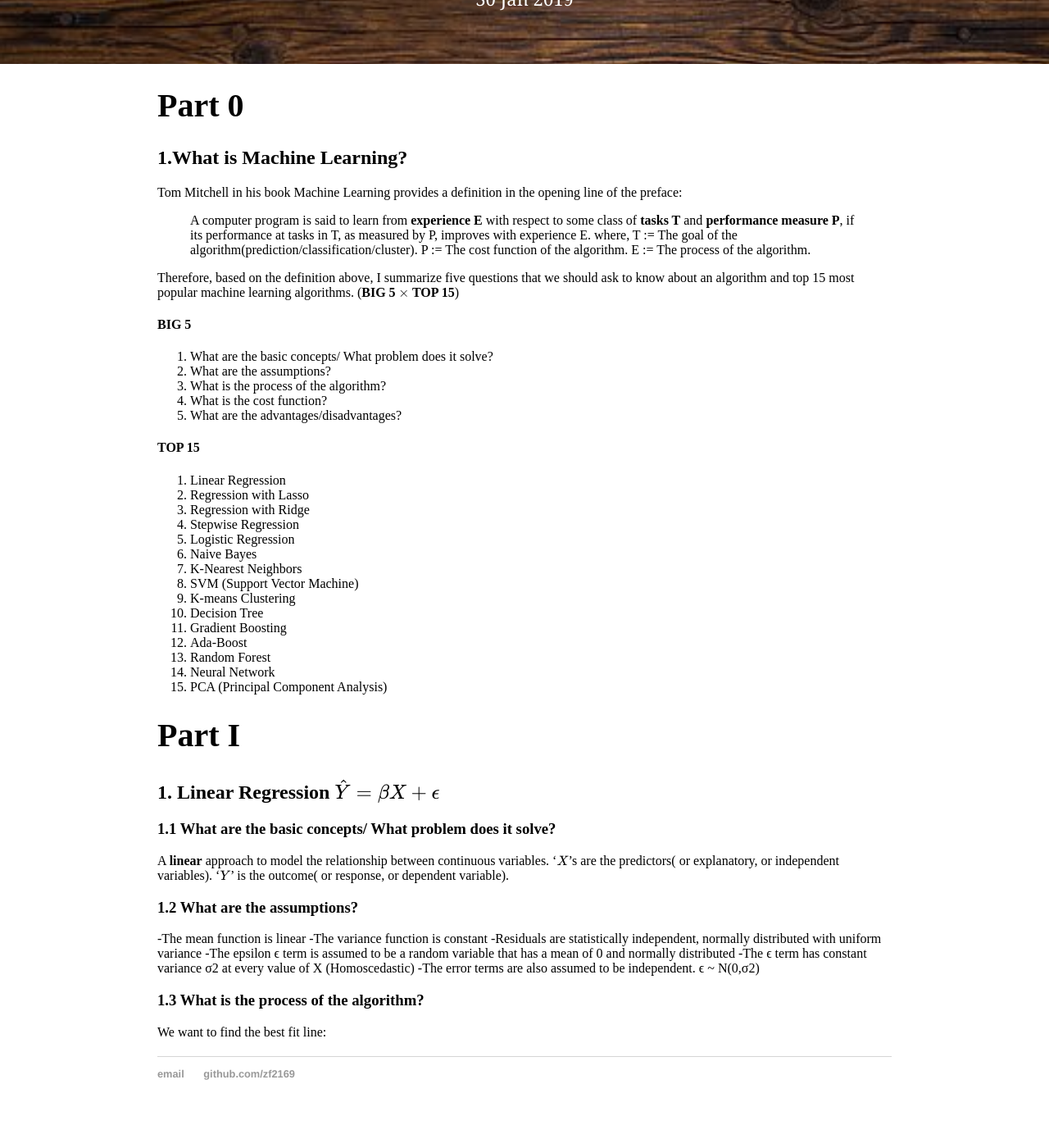
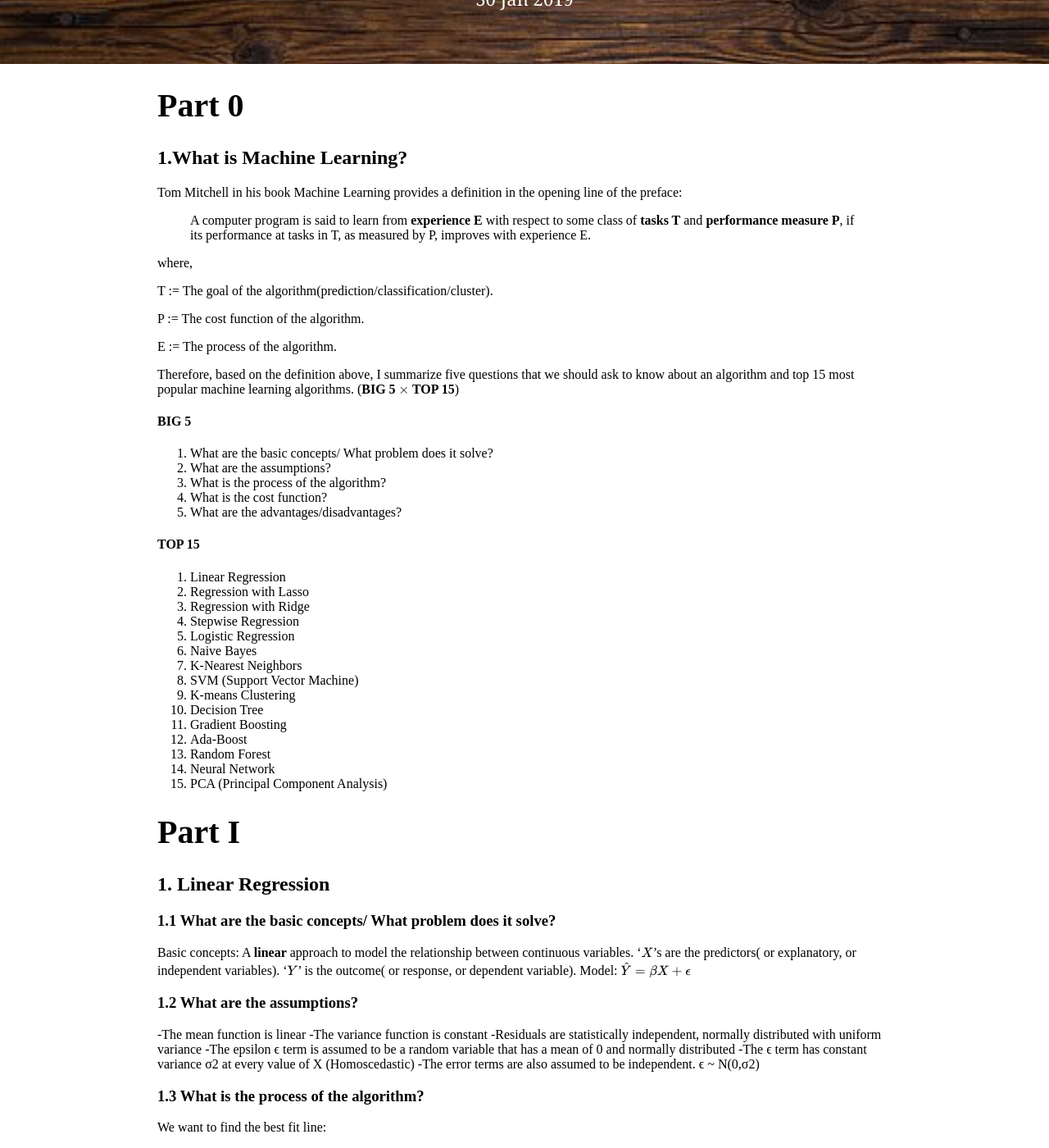
Before and after one commit to zf2169/zf2169.github.io, a Jekyll site: the page built from _posts/2019-01-30-Machine-Learning-Algorithms-Summary-I.md, in a window 1280 px wide and 1400 px high, scrolled down 380 px. Shown: the whole window at 82% size. Built offline with Jekyll 4.4.1, drawn with Linux system fonts in a browser that asks for light colours; formulas are drawn with MathJax 3; before the commit the page ends 1717 px from its top, so only the background shows below that.

Commit message:
Update 2019-01-30-Machine-Learning-Algorithms-Summary-I.md

```diff
--- a/_posts/2019-01-30-Machine-Learning-Algorithms-Summary-I.md
+++ b/_posts/2019-01-30-Machine-Learning-Algorithms-Summary-I.md
@@ -8,10 +8,15 @@ date: 2019-01-30
 ## 1.What is Machine Learning?
 Tom Mitchell in his book Machine Learning provides a definition in the opening line of the preface:
 > A computer program is said to learn from **experience E** with respect to some class of **tasks T** and **performance measure P**, if its performance at tasks in T, as measured by P, improves with experience E.
+
 where,
+
 T := The goal of the algorithm(prediction/classification/cluster).
+
 P := The cost function of the algorithm.
+
 E := The process of the algorithm.
+
 
 Therefore, based on the definition above, I summarize five questions that we should ask to know about an algorithm and top 15 most popular machine learning algorithms. (**BIG 5 $$\times$$ TOP 15**)
 #### BIG 5
@@ -20,6 +25,7 @@ Therefore, based on the definition above, I summarize five questions that we sho
 3. What is the process of the algorithm?
 4. What is the cost function?
 5. What are the advantages/disadvantages?
+
 
 #### TOP 15
 1. Linear Regression
@@ -39,9 +45,10 @@ Therefore, based on the definition above, I summarize five questions that we sho
 15. PCA (Principal Component Analysis)
 
 # Part I
-## 1. Linear Regression $$\hat{Y}= \beta X+ \epsilon $$
+## 1. Linear Regression
 ### 1.1 What are the basic concepts/ What problem does it solve?
-A **linear** approach to model the relationship between continuous variables. '$$X$$'s are the predictors( or explanatory, or independent variables). '$$Y$$' is the outcome( or response, or dependent variable).
+Basic concepts: A **linear** approach to model the relationship between continuous variables. '$$X$$'s are the predictors( or explanatory, or independent variables). '$$Y$$' is the outcome( or response, or dependent variable).
+Model: $$\hat{Y}= \beta X+ \epsilon $$
 
 ### 1.2 What are the assumptions?
 -The mean function is linear
```
